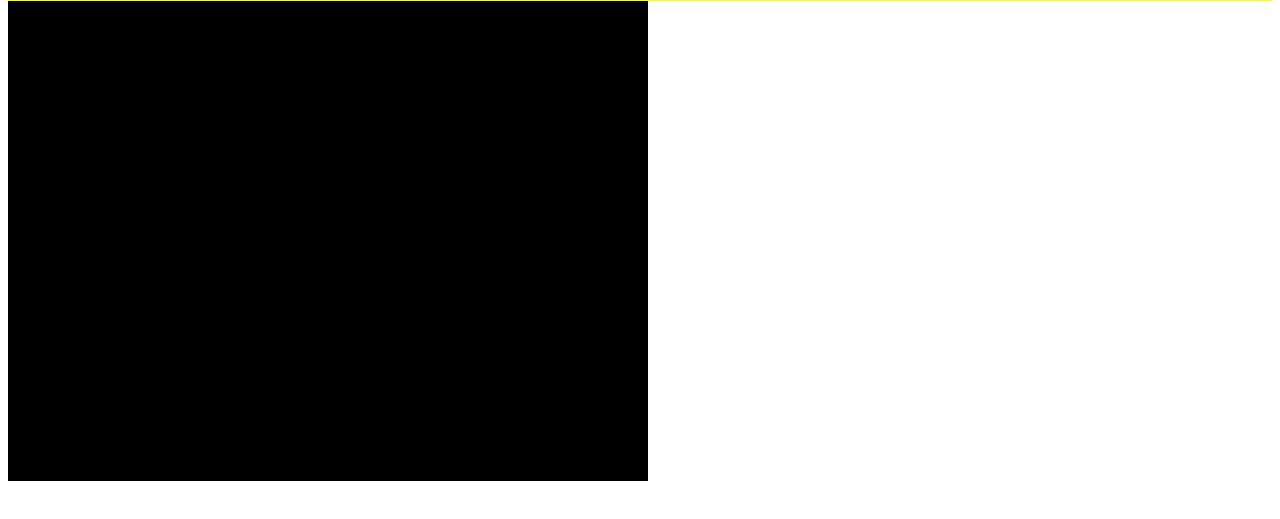
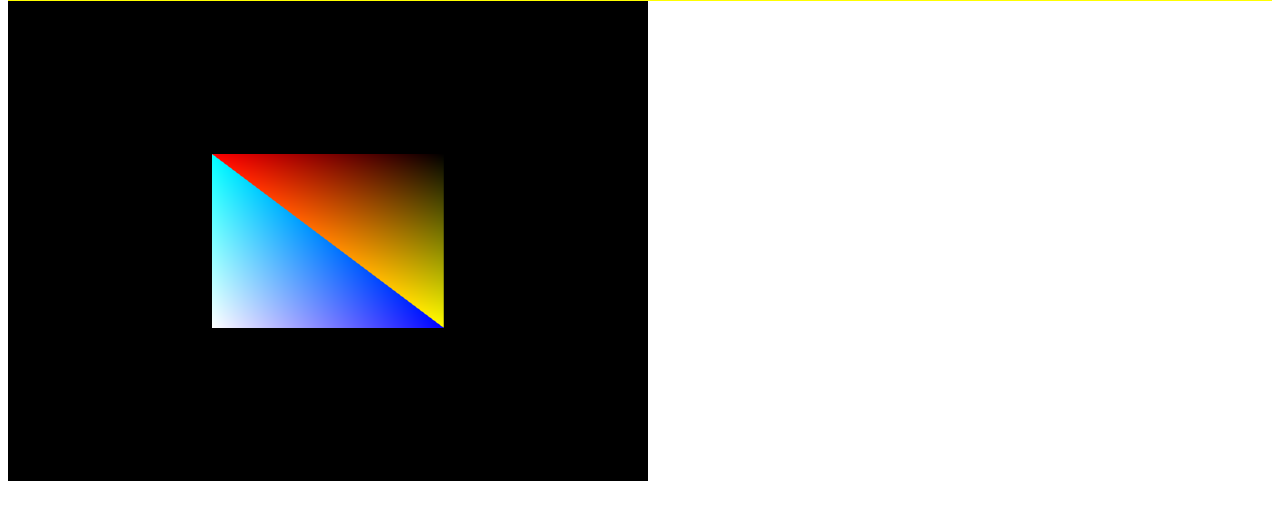
Before and after one commit to geronimo-lisboa/NodeJS_HelloWorld, a website: page public/index.html in a window 1280 px wide. Shown: the part 209-728 px from the top of the page. Drawn offline with Linux system fonts and the light colour scheme.

Commit message:
Versão com o objeto criado hardcoded. Aqui funciona.

```diff
--- a/public/index.html
+++ b/public/index.html
@@ -35,37 +35,33 @@
     }
     // Create the vertex data for a square to be drawn
     function createSquare(gl) {
-        var fetchedObject;
-        fetchedObject = fetch('http://localhost:40000/testeObjeto.json')
-              .then(response => {
-                  if (response.status === 200 || response.status === 0) {
-                      return Promise.resolve(response);
-                  } else {
-                      return Promise.reject(new Error(response.statusText));
-                  }
-              })
-              .then(response => {
-                  return response.json();
-              })
-              .then(function(data) {
-                  return fetchedObject = data;
-              })
-              .catch(function(error) {
-                  alert(error);
-              }
-              );
-        var square;
-        fetchedObject.then()//Aqui fetched object já existe
-        {
-            console.log(fetchedObject);
-            fetchedObject.vertexBufferId = gl.createBuffer();//cria o buffer
-            gl.bindBuffer(gl.ARRAY_BUFFER, fetchedObject.vertexBufferId);//agora trabalho com o buffer criado
-            gl.bufferData(gl.ARRAY_BUFFER, new Float32Array(fetchedObject.geometry), gl.STATIC_DRAW);//passo a array pra placa de video
-            fetchedObject.colorBufferId = gl.createBuffer();//cria o outro buffer, o da cor
-            gl.bindBuffer(gl.ARRAY_BUFFER, fetchedObject.colorBufferId);//trabalha agora com o buffer da cor
-            gl.bufferData(gl.ARRAY_BUFFER, new Float32Array(fetchedObject.color), gl.STATIC_DRAW);//passa a cor
-            square = fetchedObject;
-        };
+        var vertexBuffer;
+        vertexBuffer = gl.createBuffer();
+        gl.bindBuffer(gl.ARRAY_BUFFER, vertexBuffer);
+        var verts = [
+            .5, .5, 0.0,
+            -.5, .5, 0.0,
+            .5, -.5, 0.0,
+
+            .5, -.5, 0.0,
+            -.5, .5, 0.0,
+            -.5, -.5, 0.0
+        ];
+        gl.bufferData(gl.ARRAY_BUFFER, new Float32Array(verts), gl.STATIC_DRAW);
+
+        colorBuffer = gl.createBuffer();
+        var colors = [
+            0.0, 0.0, 0.0, 1.0,
+            1.0, 0.0, 0.0, 1.0,
+            1.0, 1.0, 0.0, 1.0,
+
+            0.0, 0.0, 1.0, 1.0,
+            0.0, 1.0, 1.0, 1.0,
+            1.0, 1.0, 1.0, 1.0,
+        ];
+        gl.bindBuffer(gl.ARRAY_BUFFER, colorBuffer);
+        gl.bufferData(gl.ARRAY_BUFFER, new Float32Array(colors), gl.STATIC_DRAW);
+        var square = { buffer: vertexBuffer, cBuffer:colorBuffer, vertSize: 3, nVerts: 6, primtype: gl.TRIANGLES };
         return square;
     }
     function createShader(gl, str, type) {
@@ -87,7 +83,7 @@
     }
 
     var vertexShaderSource =
-            " precision highp float;\n" +
+        " precision highp float;\n" +
             "    attribute vec3 vertexPos;\n" +
             "    attribute vec4 vertexColor;\n"+
             "    uniform mat4 modelViewMatrix;\n" +
@@ -131,16 +127,18 @@
         }
     }
     function draw(gl, obj) {
+        // clear the background (with black)
         gl.clearColor(0.0, 0.0, 0.0, 1.0);
         gl.clear(gl.COLOR_BUFFER_BIT);
-
+        // set the vertex buffer to be drawn
+        gl.bindBuffer(gl.ARRAY_BUFFER, obj.buffer);
+        // set the shader to use
         gl.useProgram(shaderProgram);
         // connect up the shader parameters: vertex position and projection/model matrices
-        gl.bindBuffer(gl.ARRAY_BUFFER, obj.vertexBufferId);
-        gl.vertexAttribPointer(shaderVertexPositionAttribute, obj.vertexSize, gl.FLOAT, false, 0, 0);
+        gl.vertexAttribPointer(shaderVertexPositionAttribute, obj.vertSize, gl.FLOAT, false, 0, 0);
 
-        gl.bindBuffer(gl.ARRAY_BUFFER, obj.colorBufferId);
-        gl.vertexAttribPointer(shaderVertexColorAttribute, obj.colorSize, gl.FLOAT, false, 0, 0);
+        gl.bindBuffer(gl.ARRAY_BUFFER, obj.cBuffer);
+        gl.vertexAttribPointer(shaderVertexColorAttribute, 4, gl.FLOAT, false, 0, 0);
 
         gl.uniformMatrix4fv(shaderProjectionMatrixUniform, false, projectionMatrix);
         gl.uniformMatrix4fv(shaderModelViewMatrixUniform, false, modelViewMatrix);
--- a/public/testeObjeto.json
+++ b/public/testeObjeto.json
@@ -1,7 +1,7 @@
 {
   "geometry": [0.5, 0.5, 0.0, -0.5, 0.5, 0.0, 0.5, -0.5, 0.0, 0.5, -0.5, 0.0, -0.5, 0.5, 0.0, -0.5, -0.5, 0.0],
   "color": [0.0, 0.0, 0.0, 1.0, 1.0, 0.0, 0.0, 1.0, 1.0, 1.0, 0.0, 1.0, 0.0, 0.0, 1.0, 1.0, 0.0, 1.0, 1.0, 1.0, 1.0, 1.0, 1.0, 1.0],
-  "numVertices": 0,
+  "numVertices": 6,
   "vertexSize": 3,
   "colorSize": 4,
   "vertexBufferId": -1,
```
